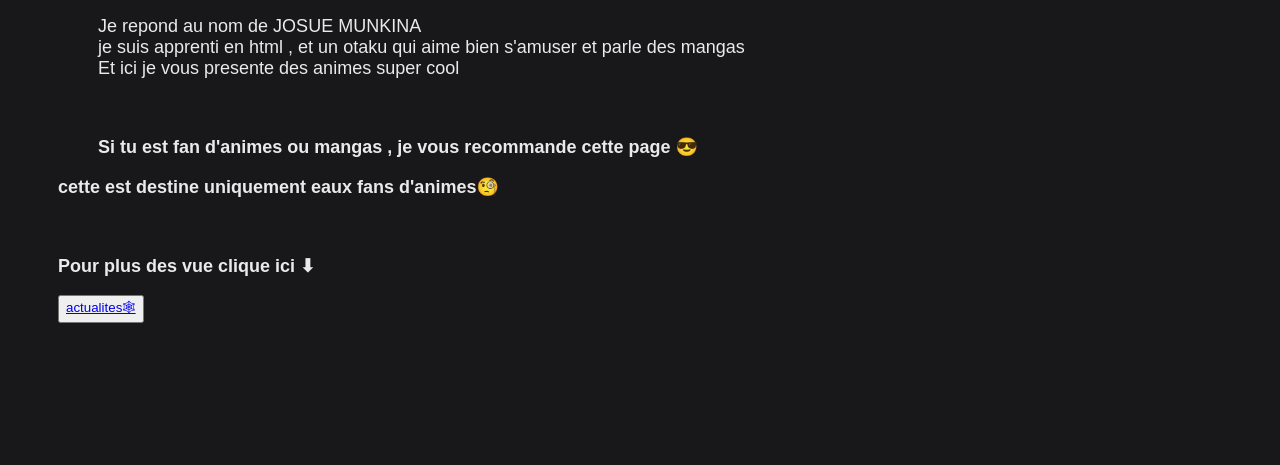
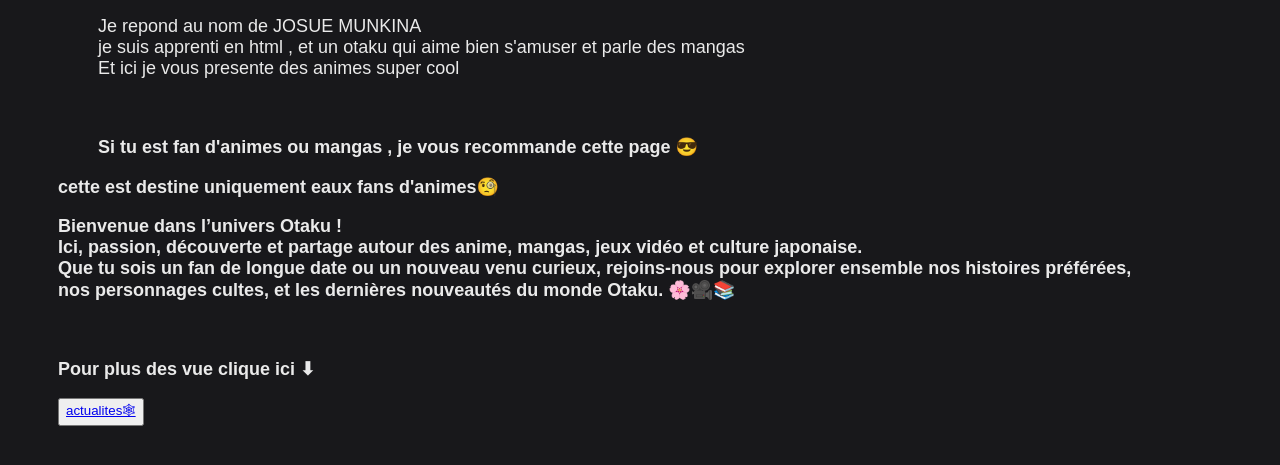
Before and after one commit to josuemunkina-cell/Protaku-, a plain HTML site: page index.html in a window 1280 px wide. Shown: the part 243-708 px from the top of the page. Drawn offline with Linux system fonts and the light colour scheme.

Commit message:
Revise index.html for improved content and layout
Updated the HTML structure and content for better clarity and engagement.

```diff
--- a/index.html
+++ b/index.html
@@ -44,7 +44,12 @@
 				  <article>
                      <p> <b> cette est destine uniquement eaux fans d'animes🧐 <b>
 						 <p>
+		             <p> Bienvenue dans l’univers Otaku !<br>
+                         Ici, passion, découverte et partage autour des anime, mangas, jeux vidéo et culture japonaise.<br>
+						 Que tu sois un fan de longue date ou un nouveau venu curieux, rejoins-nous pour explorer ensemble nos histoires préférées,<br>
+						 nos personnages cultes, et les dernières nouveautés du monde Otaku. 🌸🎥📚
 
+                     </p>
 	              </article> <br>
 
 				  <p> Pour plus des vue clique ici ⬇ </p>
```
